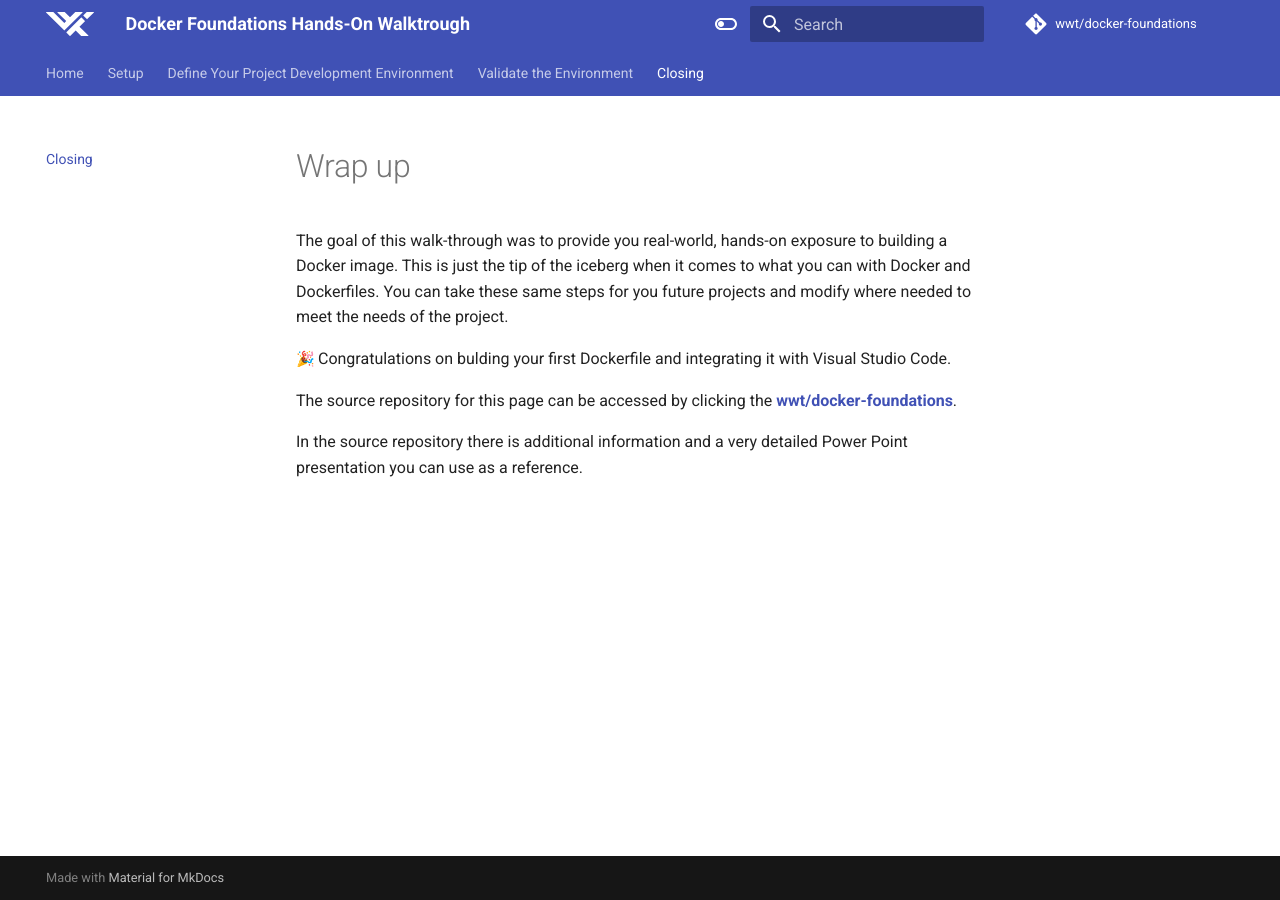
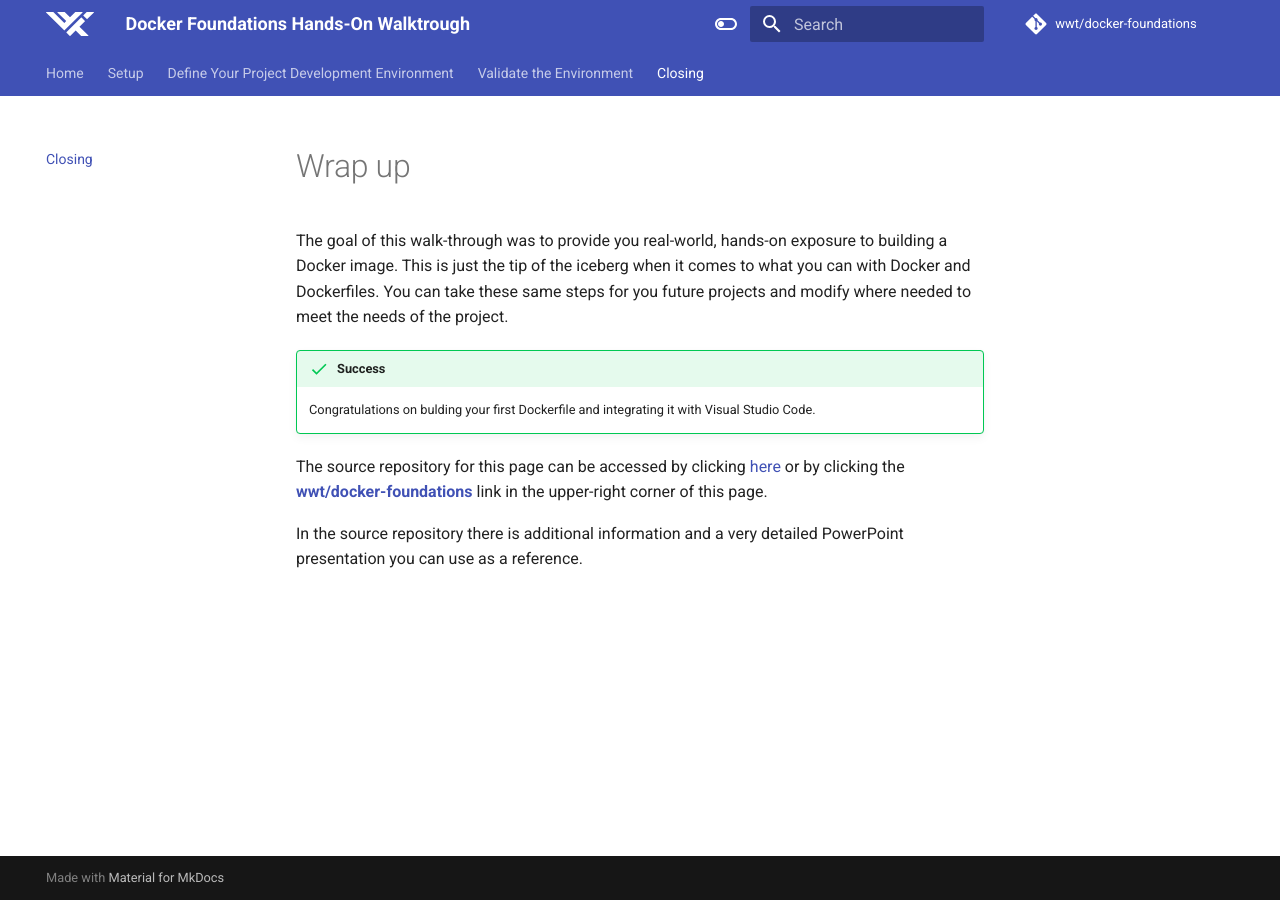
Before and after one commit to wwt/docker-foundations, an MkDocs documentation site: the page built from docs/sections/section_6.md, in a window 1280 px wide. Built offline with MkDocs 1.6.1 and Material for MkDocs 9.7.7, drawn with Linux system fonts in a browser that asks for light colours; emoji names are drawn with the system emoji font; comment, search, counter and statistics services are not loaded.

Commit message:
Admonition substitutions and URL + grammar updates

```diff
--- a/docs/sections/section_6.md
+++ b/docs/sections/section_6.md
@@ -2,8 +2,9 @@
 
 The goal of this walk-through was to provide you real-world, hands-on exposure to building a Docker image.  This is just the tip of the iceberg when it comes to what you can with Docker and Dockerfiles.  You can take these same steps for you future projects and modify where needed to meet the needs of the project.
 
-:tada: Congratulations on bulding your first Dockerfile and integrating it with Visual Studio Code.
+!!! success
+    Congratulations on bulding your first Dockerfile and integrating it with Visual Studio Code.
 
-The source repository for this page can be accessed by clicking the [**wwt/docker-foundations**](https://github.com/wwt/docker-foundations).
+The source repository for this page can be accessed by clicking [here](https://github.com/wwt/docker-foundations "wwt/docker-foundations"){target=_blank} or by clicking the [**wwt/docker-foundations**](https://github.com/wwt/docker-foundations "wwt/docker-foundations"){target=_blank} link in the upper-right corner of this page.
 
-In the source repository there is additional information and a very detailed Power Point presentation you can use as a reference.
+In the source repository there is additional information and a very detailed PowerPoint presentation you can use as a reference.
```
